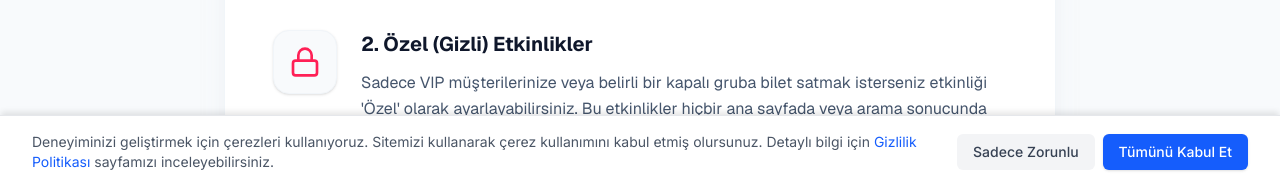
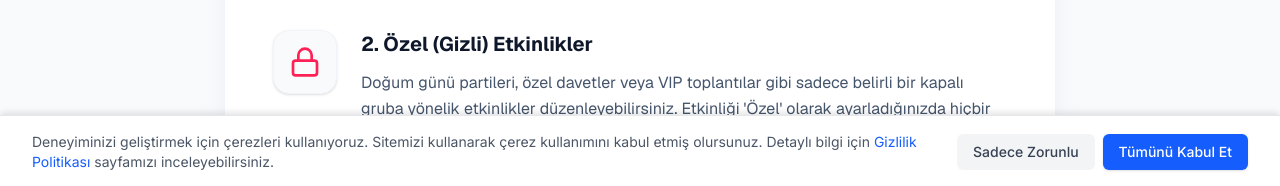
Before and after one commit to hekizoglu/bilet-app, a Next.js app in the folder frontend/: page /nasil-calisir in a window 1280 px wide. Shown: the part 612-798 px from the top of the page. Built offline with nearby package versions, Linux system fonts and the light colour scheme.

Commit message:
docs: add birthday and attendee details to private events section

```diff
--- a/frontend/src/app/nasil-calisir/page.tsx
+++ b/frontend/src/app/nasil-calisir/page.tsx
@@ -14,7 +14,7 @@ export default function HowItWorksPage() {
     {
       icon: <Lock className="text-rose-500 w-8 h-8" />,
       title: "2. Özel (Gizli) Etkinlikler",
-      description: "Sadece VIP müşterilerinize veya belirli bir kapalı gruba bilet satmak isterseniz etkinliği 'Özel' olarak ayarlayabilirsiniz. Bu etkinlikler hiçbir ana sayfada veya arama sonucunda çıkmaz, sadece benzersiz özel bağlantıyı paylaştığınız kişiler bilet alabilir."
+      description: "Doğum günü partileri, özel davetler veya VIP toplantılar gibi sadece belirli bir kapalı gruba yönelik etkinlikler düzenleyebilirsiniz. Etkinliği 'Özel' olarak ayarladığınızda hiçbir ana sayfada veya arama sonucunda çıkmaz. Özel davetiye linkini gönderdiğiniz misafirleriniz sayfaya girip biletini/LCV (Katılım) kaydını oluşturabilir, böylece admin panelinden kimlerin katılacağını anlık olarak net bir şekilde takip edebilirsiniz."
     },
     {
       icon: <Armchair className="text-amber-500 w-8 h-8" />,
```
